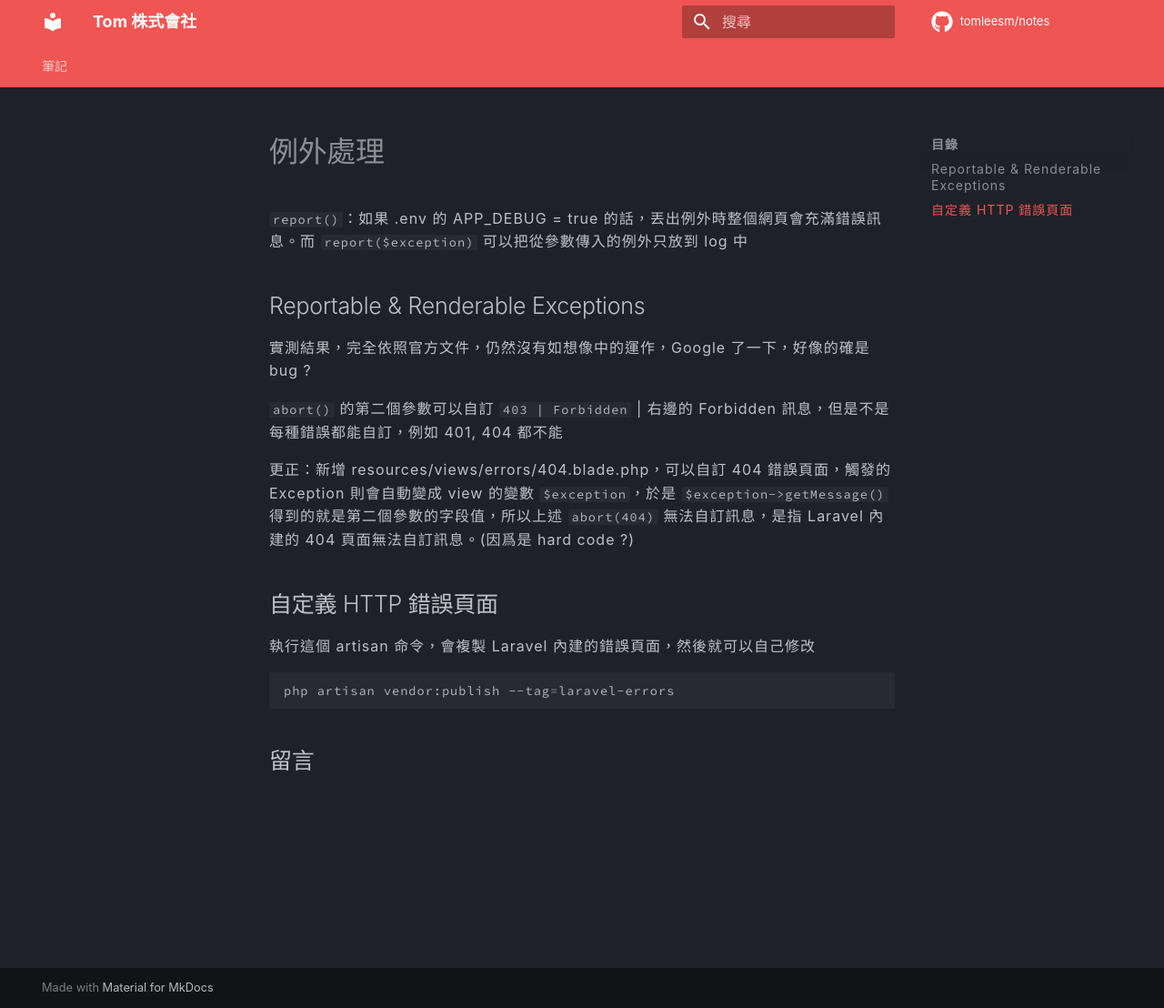
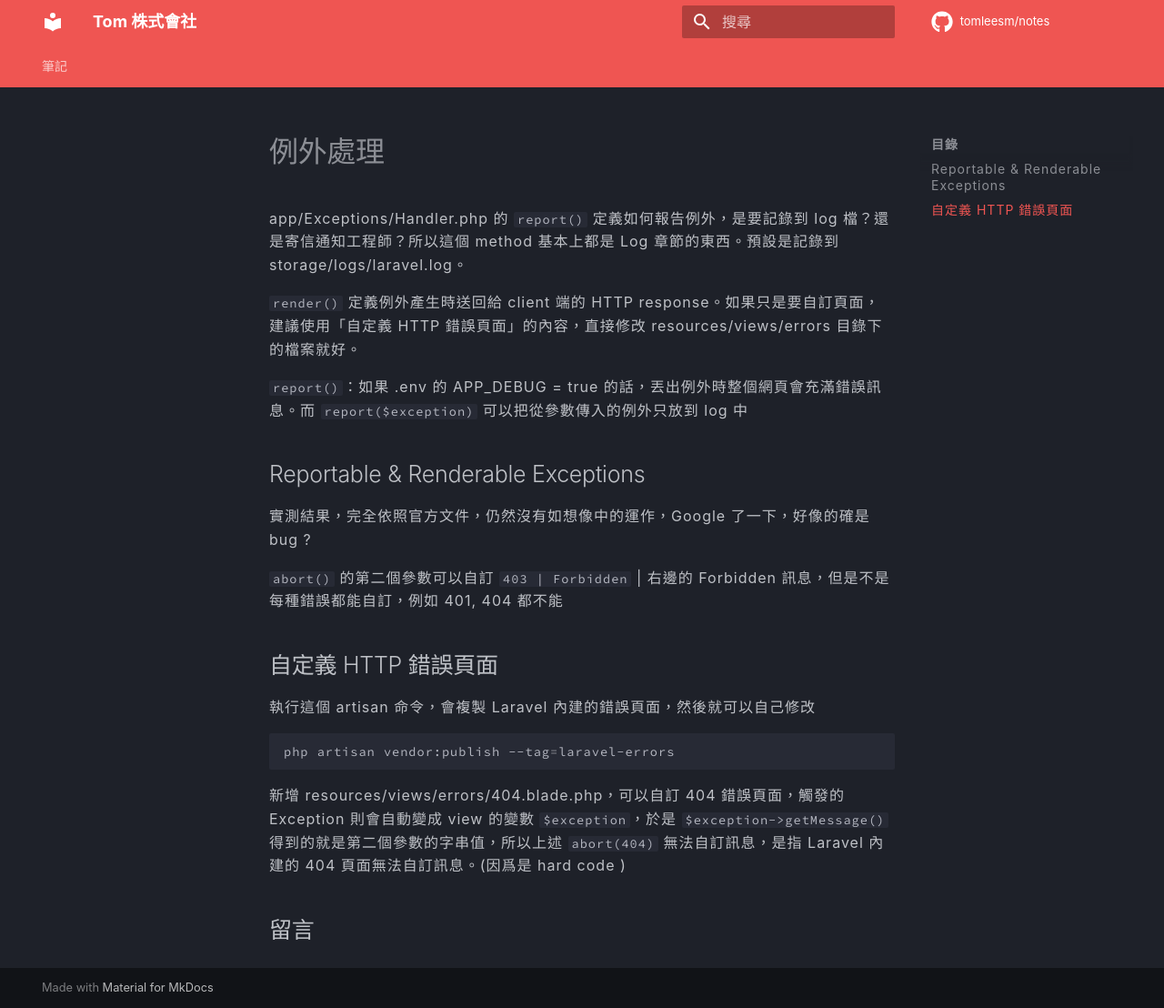
Before and after one commit to tomleesm/notes, an MkDocs documentation site: the page built from docs/laravel/exception-handling.md, in a window 1280 px wide and 1108 px high. Shown: the whole window at 91% size. Built offline with MkDocs 1.6.1 and Material for MkDocs 9.7.7, drawn with Linux system fonts in a browser that asks for light colours; comment, search, counter and statistics services are not loaded.

Commit message:
Laravel 筆記做一些補充

````diff
--- a/docs/laravel/exception-handling.md
+++ b/docs/laravel/exception-handling.md
@@ -1,4 +1,8 @@
 # 例外處理
+
+app/Exceptions/Handler.php 的 `report()` 定義如何報告例外，是要記錄到 log 檔？還是寄信通知工程師？所以這個 method 基本上都是 Log 章節的東西。預設是記錄到 storage/logs/laravel.log。
+
+`render()` 定義例外產生時送回給 client 端的 HTTP response。如果只是要自訂頁面，建議使用「自定義 HTTP 錯誤頁面」的內容，直接修改 resources/views/errors 目錄下的檔案就好。
 
 `report()`：如果 .env 的 APP_DEBUG = true 的話，丟出例外時整個網頁會充滿錯誤訊息。而 `report($exception)` 可以把從參數傳入的例外只放到 log 中
 
@@ -8,8 +12,6 @@
 
 `abort()` 的第二個參數可以自訂 `403 | Forbidden`  | 右邊的 Forbidden 訊息，但是不是每種錯誤都能自訂，例如 401, 404 都不能
 
-更正：新增 resources/views/errors/404.blade.php，可以自訂 404 錯誤頁面，觸發的 Exception 則會自動變成 view 的變數 `$exception`，於是 `$exception->getMessage()` 得到的就是第二個參數的字段值，所以上述 `abort(404)` 無法自訂訊息，是指 Laravel 內建的 404 頁面無法自訂訊息。(因爲是 hard code ?)
-
 ## 自定義 HTTP 錯誤頁面
 
 執行這個 artisan 命令，會複製 Laravel 內建的錯誤頁面，然後就可以自己修改
@@ -17,3 +19,5 @@
 ``` bash
 php artisan vendor:publish --tag=laravel-errors
 ```
+
+新增 resources/views/errors/404.blade.php，可以自訂 404 錯誤頁面，觸發的 Exception 則會自動變成 view 的變數 `$exception`，於是 `$exception->getMessage()` 得到的就是第二個參數的字串值，所以上述 `abort(404)` 無法自訂訊息，是指 Laravel 內建的 404 頁面無法自訂訊息。(因爲是 hard code )
````
Also changed, not shown: docs/laravel/log.md (+2 -1 lines).
